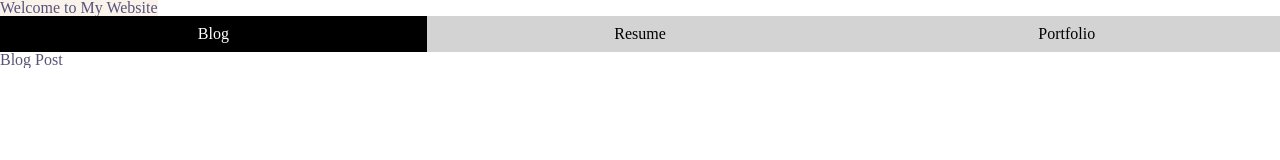
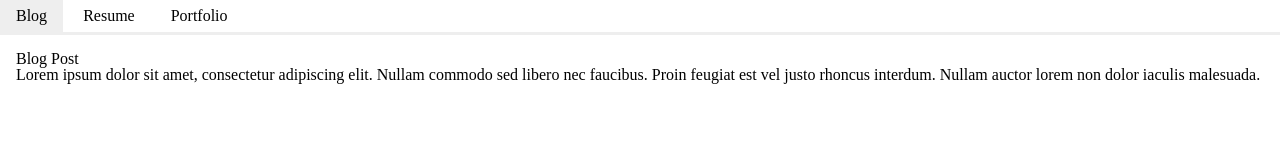
Before and after one commit to ethanthoma/personal-website, a plain HTML site: page src/index.html in a window 1280 px wide. Drawn offline with nearby package versions, Linux system fonts and the light colour scheme; files that its build step writes are made by us from their sources.

Commit message:
Updated build

```diff
--- a/src/index.html
+++ b/src/index.html
@@ -4,17 +4,15 @@
                 <title>My Website</title>
 
 		<!-- htmx --->
-                <script src="https://unpkg.com/htmx.org/dist/htmx.js"></script>
+                <script src="./htmx.min.js"></script>
 
 		<link rel="stylesheet" href="./styles/main.css">
         </head>
         <body>
-                <h1, class="title-header">Welcome to My Website</h1>
-
 		<div id="tabs" hx-target="#tab-contents" _="on htmx:afterOnLoad take .selected for event.target">
-			<a hx-get="/fragments/blog.html" class="selected">Blog</a>
-			<a hx-get="/fragments/resume.html">Resume</a>
-			<a hx-get="/fragments/portfolio.html">Portfolio</a>
+			<a hx-get="/fragments/blog.html" class="tab selected">Blog</a>
+			<a hx-get="/fragments/resume.html" class="tab">Resume</a>
+			<a hx-get="/fragments/portfolio.html" class="tab">Portfolio</a>
 		</div>
 
 		<div id="tab-contents" hx-get="/fragments/blog.html" hx-trigger="load"></div>
--- a/src/styles/components/_tabs.scss
+++ b/src/styles/components/_tabs.scss
@@ -1,30 +1,17 @@
 #tabs {
-	display: flex;
-	align-items: flex-start;
-	background-color: lightgray;
+	border-bottom: solid 3px #eee;
 }
 
-#tabs a {
-	flex: 1;
-	text-align: center;
-	padding: 10px;
-	color: black;
-	text-decoration: none;
-	transition: background-color 0.3s;
+#tabs > a {
+	display: inline-block;
+	padding: 0.5em 1em;
+	cursor:pointer;
 }
 
-#tabs a.selected {
-	background-color: black;
-	color: white;
+#tabs > a.selected {
+	background-color: #eee;
 }
 
 #tab-contents {
-	display: flex;
-	overflow-x: auto;
-	transition: transform 0.3s;
+	padding:1em;
 }
-
-#tab-contents > * {
-	flex: 0 0 100%;
-	width: 100%;
-}
```
Also changed, not shown: config.json (+7 -1 lines), 2 other files.
